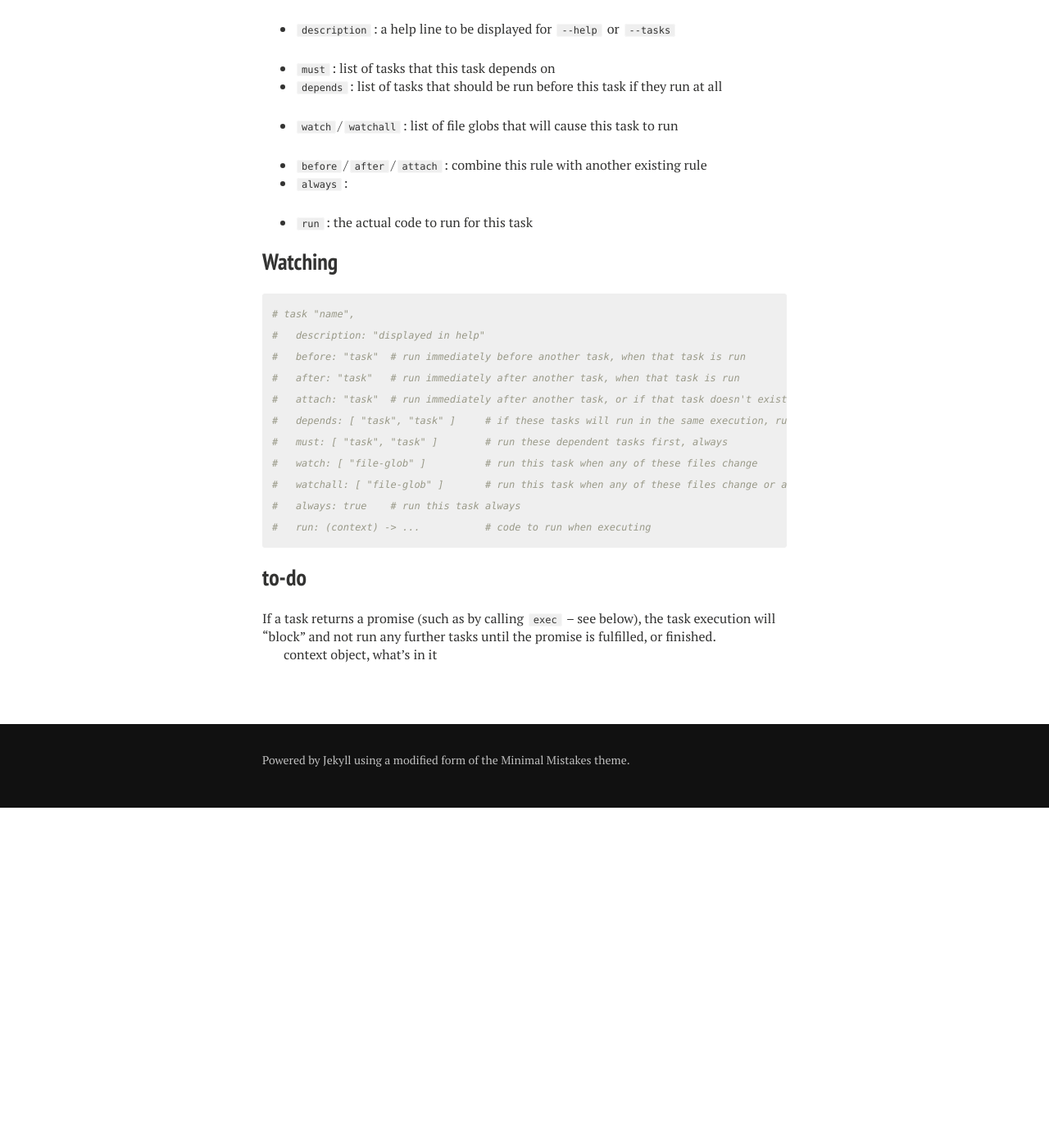
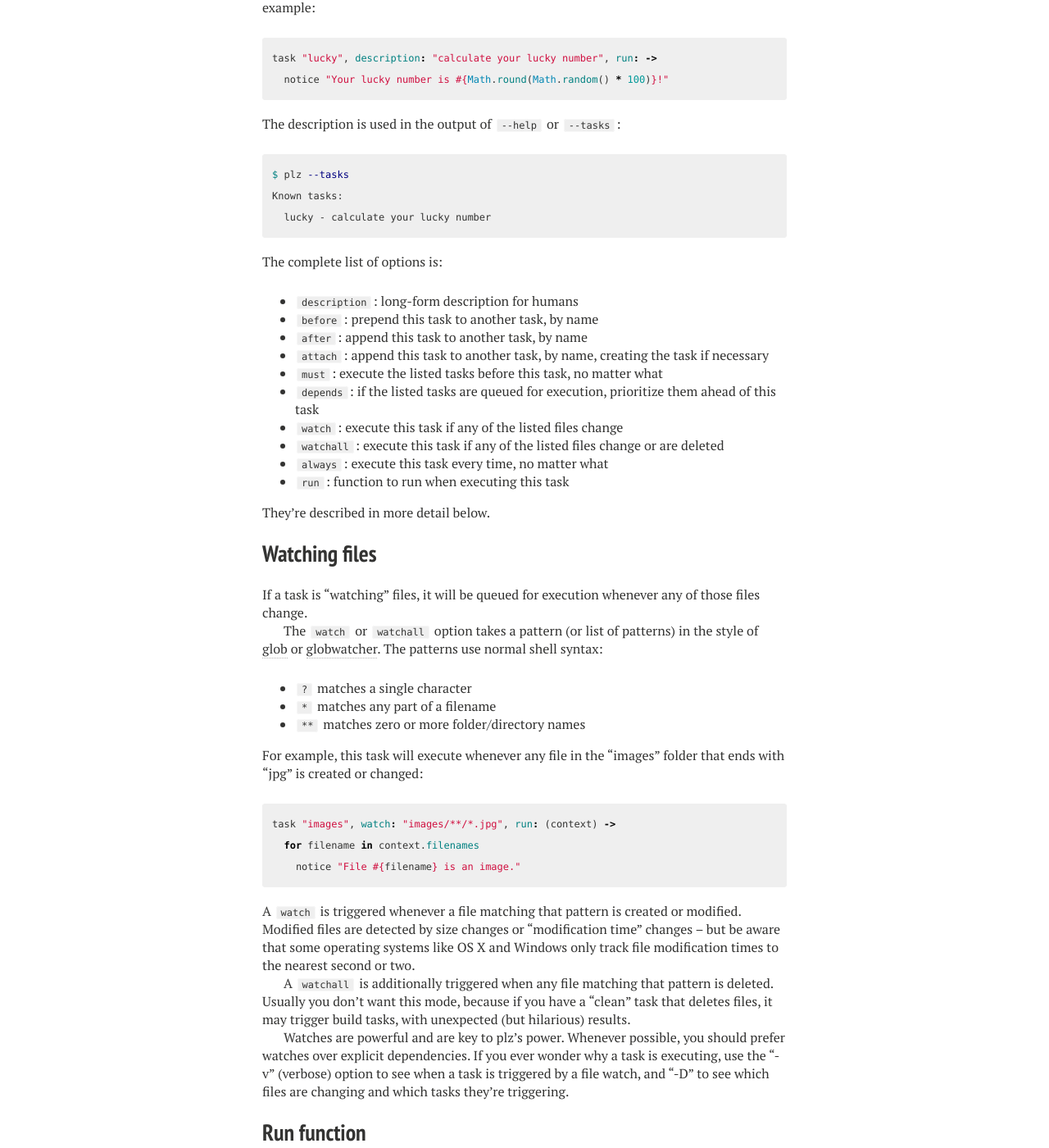
Before and after one commit to XinTongBUPT/plz, a Jekyll site: the page built from _posts/2013-10-20-writing-tasks.md, in a window 1280 px wide and 1400 px high, scrolled down 229 px. Shown: the whole window at 82% size. Built offline with Jekyll 4.4.1, drawn with Linux system fonts in a browser that asks for light colours; nearby versions of some CDN libraries; Markdown is read by kramdown in place of the engine named in the settings; before the commit the page ends 1214 px from its top, so only the background shows below that; some of the changed text lies outside the part shown.

Commit message:
try writing some docs

````diff
--- a/_posts/2013-10-20-writing-tasks.md
+++ b/_posts/2013-10-20-writing-tasks.md
@@ -5,47 +5,75 @@ description: "?"
 category: articles
 ---
 
-
 Tasks are defined with the `task` function:
 
 ```coffeescript
 task(name, options)
 ```
 
-The options are:
-
-- `description`: a help line to be displayed for `--help` or `--tasks`
-
-- `must`: list of tasks that this task depends on
-- `depends`: list of tasks that should be run before this task if they run at all
-
-- `watch`/`watchall`: list of file globs that will cause this task to run
-
-- `before`/`after`/`attach`: combine this rule with another existing rule
-- `always`:
-
-- `run`: the actual code to run for this task
-
-## Watching
+The options object should contain, at minimum, a description and some code to run. For example:
 
 ```coffeescript
-# task "name",
-#   description: "displayed in help"
-#   before: "task"  # run immediately before another task, when that task is run
-#   after: "task"   # run immediately after another task, when that task is run
-#   attach: "task"  # run immediately after another task, or if that task doesn't exist, replace it
-#   depends: [ "task", "task" ]     # if these tasks will run in the same execution, run them first
-#   must: [ "task", "task" ]        # run these dependent tasks first, always
-#   watch: [ "file-glob" ]          # run this task when any of these files change
-#   watchall: [ "file-glob" ]       # run this task when any of these files change or are deleted
-#   always: true    # run this task always
-#   run: (context) -> ...           # code to run when executing
+task "lucky", description: "calculate your lucky number", run: ->
+  notice "Your lucky number is #{Math.round(Math.random() * 100)}!"
 ```
 
-## to-do
+The description is used in the output of `--help` or `--tasks`:
 
-If a task returns a promise (such as by calling `exec` -- see below), the task
-execution will "block" and not run any further tasks until the promise is
-fulfilled, or finished.
+```bash
+$ plz --tasks
+Known tasks:
+  lucky - calculate your lucky number
+```
 
-context object, what's in it
+The complete list of options is:
+
+- `description`: long-form description for humans
+- `before`: prepend this task to another task, by name
+- `after`: append this task to another task, by name
+- `attach`: append this task to another task, by name, creating the task if necessary
+- `must`: execute the listed tasks before this task, no matter what
+- `depends`: if the listed tasks are queued for execution, prioritize them ahead of this task
+- `watch`: execute this task if any of the listed files change
+- `watchall`: execute this task if any of the listed files change or are deleted
+- `always`: execute this task every time, no matter what
+- `run`: function to run when executing this task
+
+They're described in more detail below.
+
+
+## Watching files
+
+If a task is "watching" files, it will be queued for execution whenever any of those files change.
+
+The `watch` or `watchall` option takes a pattern (or list of patterns) in the style of [glob](https://npmjs.org/package/glob) or [globwatcher](https://npmjs.org/package/globwatcher). The patterns use normal shell syntax:
+
+- `?` matches a single character
+- `*` matches any part of a filename
+- `**` matches zero or more folder/directory names
+
+For example, this task will execute whenever any file in the "images" folder that ends with "jpg" is created or changed:
+
+```coffeescript
+task "images", watch: "images/**/*.jpg", run: (context) ->
+  for filename in context.filenames
+    notice "File #{filename} is an image."
+```
+
+A `watch` is triggered whenever a file matching that pattern is created or modified. Modified files are detected by size changes or "modification time" changes -- but be aware that some operating systems like OS X and Windows only track file modification times to the nearest second or two.
+
+A `watchall` is additionally triggered when any file matching that pattern is deleted. Usually you don't want this mode, because if you have a "clean" task that deletes files, it may trigger build tasks, with unexpected (but hilarious) results.
+
+Watches are powerful and are key to plz's power. Whenever possible, you should prefer watches over explicit dependencies. If you ever wonder why a task is executing, use the "-v" (verbose) option to see when a task is triggered by a file watch, and "-D" to see which files are changing and which tasks they're triggering.
+
+
+## Run function
+
+The `run` function takes an optional argument: a `context` object with the following fields:
+
+- `settings` - a copy of the global settings object
+- `filenames` - the list of filenames that caused this task to be executed
+
+The `filenames` field is only meaningful if the task is watching files. If this task is being executed because a watch triggered, `filenames` will be the list of files that changed or were newly created. (For "watchall", newly deleted files are also included.) If the task is triggered for some other reason -- for example, by being listed on the command line -- then `filenames` will be the list of all files that currently exist and match the watch.
+
+The function may return any value, which is ignored. If the function returns a promise, plz will wait for the promise to complete before moving on.
````
